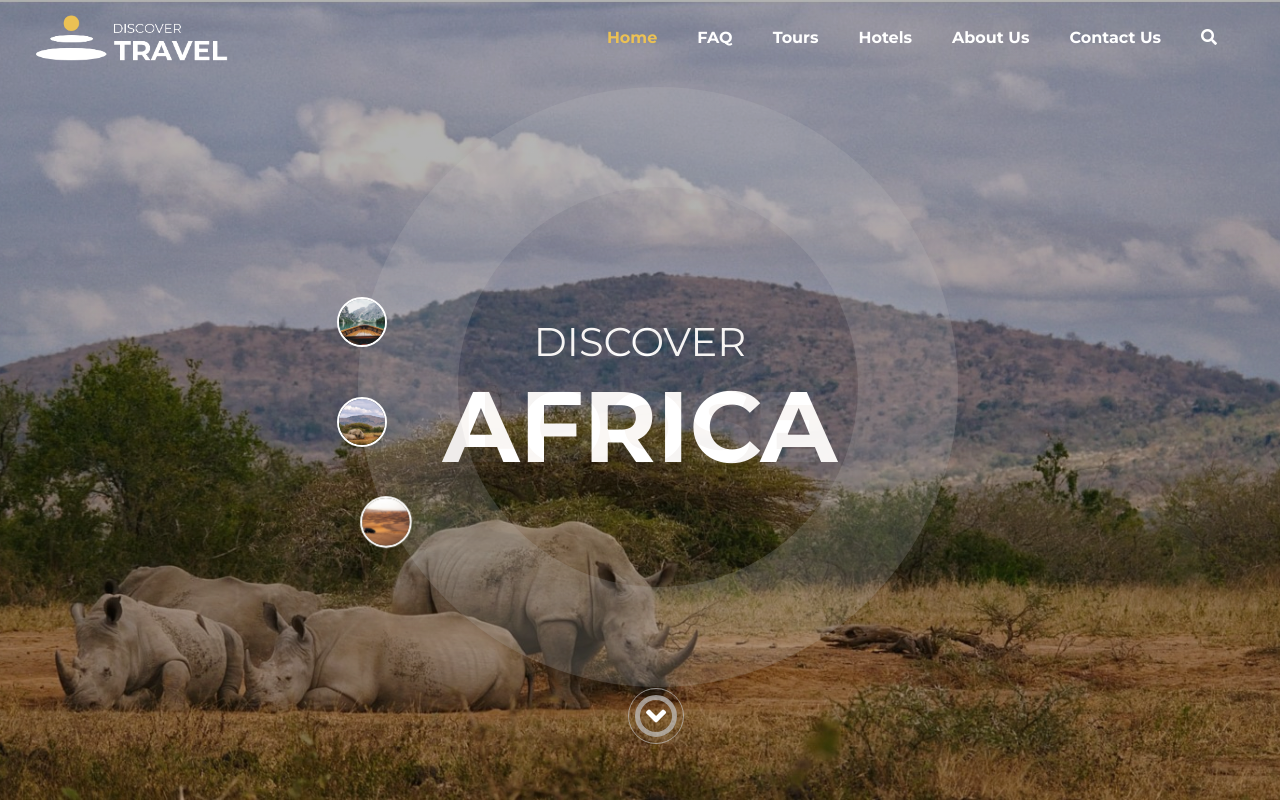
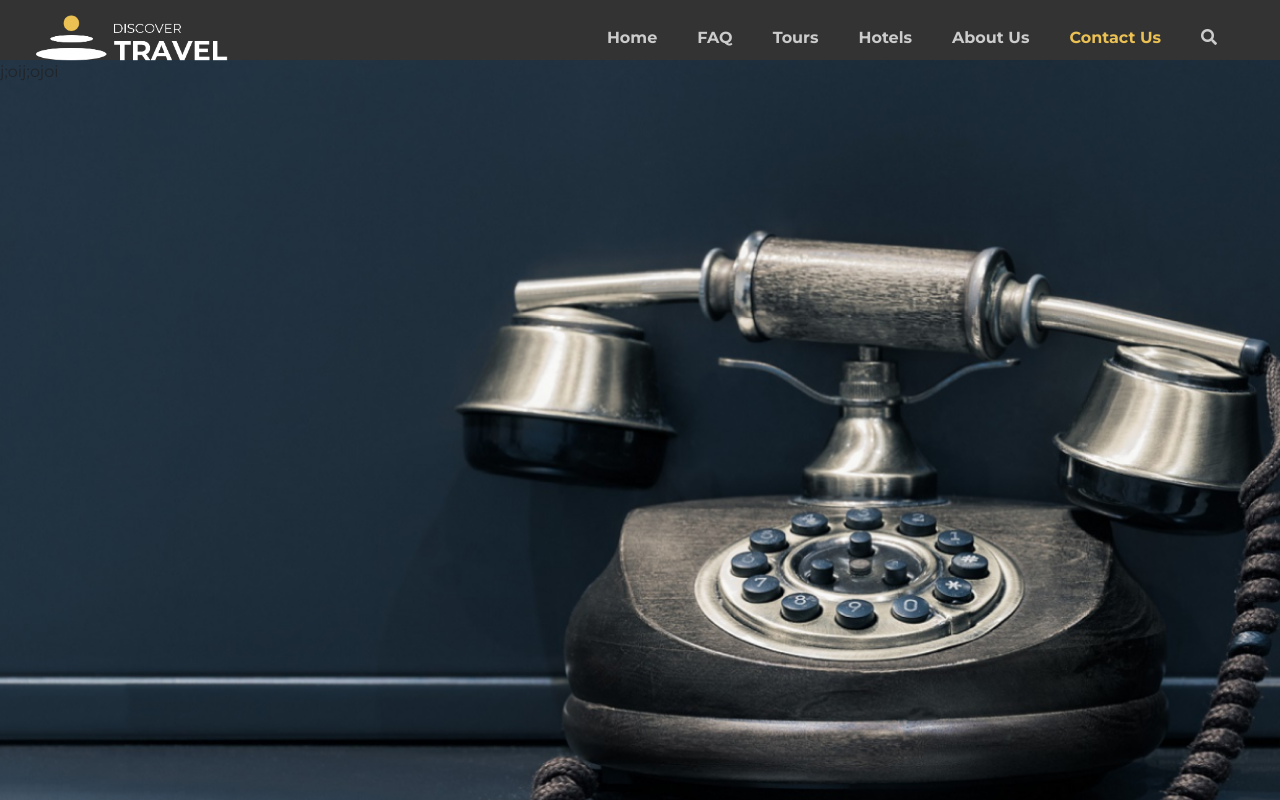
Before and after one commit to mosesbenjamin/envato-test, a plain HTML site: page index.html in a window 1280 px wide. Shown: the top 800 px of the page. Drawn offline with nearby package versions, Linux system fonts and the light colour scheme; a script that the page names is missing.

Commit message:
Contact page Updated

```diff
--- a/css/style.css
+++ b/css/style.css
@@ -1,3 +1,9 @@
+* {
+    margin: 0;
+    padding: 0;
+    box-sizing: border-box;
+}
+
 body {
     margin: 0;
     padding: 0;
@@ -33,6 +39,7 @@ a:hover {
 }
 
 
+
 /** NAVIGATION STYLING STARTS HERE **/
 
 nav {
@@ -45,141 +52,15 @@ nav {
 }
 
 .nav-link {
-    color: #fff !important;
+    color: #ccc !important;
     font-size: 16px;
     font-weight: bold;
 }
 
 .bg-dark {
-    background-color: rgba(0, 0, 0, 0) !important;
+    background-color: rgba(0, 0, 0, .8) !important;
 }
 
-#hero-section {
-    position: relative;
-}
-
-
-/** HERO SECTION STYLING STARTS HERE **/
-
-#hero-section .carousel-overlay {
-    background-repeat: no-repeat;
-    background-size: cover;
-    height: 100vh;
-}
-
-#hero-section .first-slide {
-    background-image: linear-gradient(rgba(0, 0, 0, 0.3), rgba(0, 0, 0, 0.3)), url(../images/home-sliders/World.jpg);
-}
-
-#hero-section .second-slide {
-    background-image: linear-gradient(rgba(0, 0, 0, 0.3), rgba(0, 0, 0, 0.3)), url(../images/home-sliders/Africa.jpg);
-    background-position: center;
-    height: 100vh;
-}
-
-#hero-section .third-slide {
-    background-image: linear-gradient(rgba(0, 0, 0, 0.3), rgba(0, 0, 0, 0.3)), url(../images/home-sliders/Desert.jpg);
-}
-
-#hero-section .carousel-inner {
-    margin-top: -60px;
-}
-
-.custom-carousel-img {
-    height: calc(100vh + 60px);
-    object-fit: cover;
-}
-
-#hero-section .carousel-caption h1 {
-    text-transform: uppercase;
-    margin-top: -100px;
-    font-size: 40px;
-    /* position: relative; */
-    z-index: 90;
-}
-
-#hero-section .carousel-caption {
-    z-index:10;
-    color:#fff;
-    text-align:center;
-    top:53%;
-    bottom:auto;
-    -webkit-transform:translate(0, -50%);
-    -ms-transform:translate(0, -50%);
-    transform:translate(0, -50%);
-    }
-
-#hero-section h1 .bold-heading {
-    font-size: 100px;
-}
-
-#hero-section .large-circle {
-    height: 600px;
-    width: 600px;
-    border-radius: 50%;
-    border: 100px solid rgba(196, 196, 196, 0.19);
-    position: absolute;
-    top: calc(45% - 300px);
-    left: 13%;
-    z-index: 90;
-    list-style-type: none;
-}
-
-#hero-section .large-circle li {
-    height: 0;
-    position: absolute;
-}
-
-#hero-section .large-circle li:nth-child(1) {
-    top: 25%;
-    left: -31%
-}
-
-#hero-section .large-circle li:nth-child(2) {
-    top: 50%;
-    left: -31%
-}
-
-#hero-section .large-circle li:nth-child(3) {
-    top: 75%;
-    left: -25%
-}
-
-#hero-section .large-circle li img {
-    border-radius: 50%;
-    width: 50px;
-    height: 50px;
-    object-fit: cover;
-    border: 2px solid #fff;
-    transition: .5s ease-in-out;
-}
-
-#hero-section .large-circle li.active img {
-    transform: scale(1.4);
-}
-
-#hero-section .carousel-indicators li {
-    opacity: 1 !important;
-}
-
-#hero-section .scroll-button {
-    position: absolute;
-    top: 80%;
-    left: calc(50% - 12px);
-    z-index: 150;
-    padding: 6px;
-    border-radius: 50%;
-    border: 1px solid rgba(196, 196, 196, 0.7);
-}
-
-#hero-section .scroll-button a {
-    color: #fff;
-    border: 5px solid rgba(196, 196, 196, 0.7);
-    padding: 0 6px;
-    border-radius: 50%;
-    display: inline-flex;
-    text-decoration: none;
-}
 
 /*Desktop screen styling */
 
@@ -190,6 +71,15 @@ nav {
         margin: 0;
         padding: 0;
         font-size: 16px;
+    }
+
+    .banner {
+     background-image: url('../images/background.png');
+     background-size: cover;
+     background-position: top;
+     position: relative;
+     height: 100vh;
+     margin-bottom: 100px;
     }
 
     .p-style {
@@ -251,6 +141,14 @@ nav {
 
 /* Space in-between */
 @media screen and (max-width: 700px) and (min-width: 600px) {
+    .banner {
+     background-image: url('../images/background.png');
+     background-size: cover;
+     background-position: top;
+     position: relative;
+     height: 80vh;
+     margin-bottom: 80px;
+}
     #heading{
         font-family: "Montserrat";
         font-style: normal;
@@ -283,7 +181,14 @@ nav {
         font-size: 14px;
     }
 
-
+    .banner {
+     background-image: url('../images/background.png');
+     background-size: cover;
+     background-position: top;
+     position: relative;
+     height: 70vh;
+     margin-bottom: 50px;
+}
     .button {
         background: #EBC154;
         box-shadow: 0px 0px 15px #C4C4C4;
@@ -335,7 +240,7 @@ nav {
 
 }
 
-
+/*Footer*/
 footer {
     margin-top: 50px;
     background-image: linear-gradient(rgba(0, 0, 0, 0.8), rgba(0, 0, 0, 0.8)), url(../images/about-video.jpg);
--- a/index.html
+++ b/index.html
@@ -12,7 +12,7 @@
     <meta name="keywords" content="interior design, HTML templates, interior design website"/>
 
     <!-- Website title-->
-    <title>Cosy-Lines</title>
+    <title>Contact Us Page</title>
     <link rel="shortcut icon" href="" type="image/x-icon" />
     <link rel="apple-touch-icon-precomposed" href=""/>
 
@@ -46,7 +46,7 @@
           </button>
           <div class="collapse navbar-collapse" id="responsiveNavbar">
             <ul class="navbar-nav ml-auto">
-              <li class="nav-item active mr-4">
+              <li class="nav-item mr-4">
                 <a href="#" class="nav-link">Home</a>
               </li>
               <li class="nav-item mr-4">
@@ -61,8 +61,8 @@
               <li class="nav-item mr-4">
                 <a href="#" class="nav-link">About Us</a>
               </li>
-              <li class="nav-item mr-4">
-                <a href="#" class="nav-link">Contact Us</a>
+              <li class="nav-item active mr-4">
+                <a href="#" class="nav-link ">Contact Us</a>
               </li>
               <li class="nav-item mr-4">
                 <a href="#" class="nav-link"><i class="fas fa-search"></i></a>
@@ -74,48 +74,11 @@
     </header>
 
     <!-- HERO SECTION STARTS HERE -->
-    <section id="hero-section">
-      <!-- CAROUSEL WRAPPER-->
-        <div id="carousel-thumb" class="carousel slide carousel-fade carousel-thumbnails" data-ride="carousel">
-          <!-- SLIDES -->
-          <div class="carousel-inner" role="listbox">
-            <div class="carousel-item custom-carousel-img">
-              <div class="carousel-overlay first-slide"></div>
-              <div class="carousel-caption">
-                <h1 class="text-white text-center">Explore the <br /> <span class="bold-heading font-weight-bold">World</span>
-              </div>
-            </div>
-            <div class="carousel-item custom-carousel-img active">
-              <div class="carousel-overlay second-slide"></div>
-              <div class="carousel-caption">
-                <h1 class="text-white text-center">Discover <br /> <span class="bold-heading font-weight-bold">Africa</span>
-              </div>
-            </div>
-            <div class="carousel-item custom-carousel-img">
-              <div class="carousel-overlay third-slide"></div>
-              <div class="carousel-caption">
-                <h1 class="text-white text-center">Let <br /> <span class="bold-heading font-weight-bold">Loose</span>
-              </div>
-            </div>
-          </div>
-          <!-- THUMBNAILS -->
-          <ol class="carousel-indicators large-circle">
-            <li data-target="#carousel-thumb" data-slide-to="0">
-              <img class="d-block" src="./images/home-sliders/World.jpg" alt="Africa">
-            </li>
-            <li data-target="#carousel-thumb" data-slide-to="1">
-              <img class="d-block" src="./images/home-sliders/Africa.jpg" alt="Africa">
-            </li>
-            <li data-target="#carousel-thumb" data-slide-to="2">
-              <img class="d-block" src="./images/home-sliders/Desert.jpg" alt="Africa">
-            </li>
-          </ol>
-        </div>
-        <div class="scroll-button text-center">
-          <a href="#top-cities"><i class="fas fa-2x fa-angle-down"></i></a>
-        </div>
+    <section class="banner">
+      j;oij;ojoi
     </section>
 
+    <!-- MAIN CONTENT STARTS HERE -->
     <section>
        <div class="container-fluid">
         <div class="row px-3">
@@ -172,7 +135,7 @@
     </div>
     </section>
 
-
+    <!-- FOOTER STARTS HERE -->
     <footer class="text-center text-white">
       <div class="container-fluid">
         <h3 class="font-weight-bold">Subscribe To Our Newsletter</h3>
```
Also changed, not shown: images/background.png (added), images/home-sliders/Africa.jpg (deleted), images/home-sliders/Desert.jpg (deleted), images/home-sliders/World.jpg (deleted).
